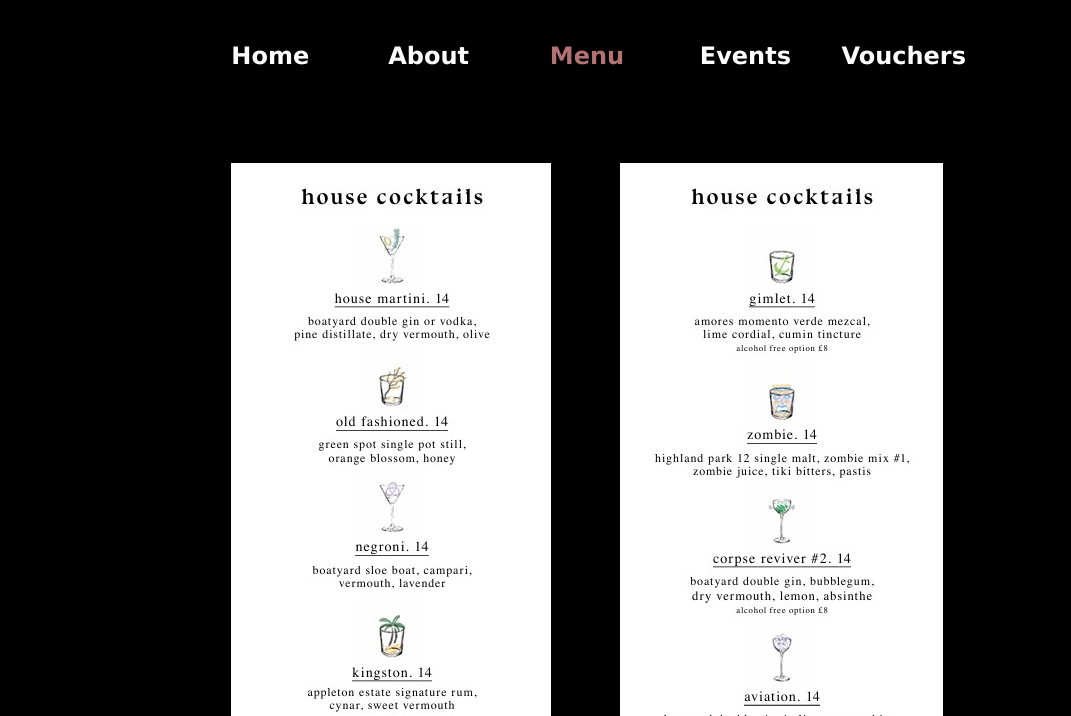
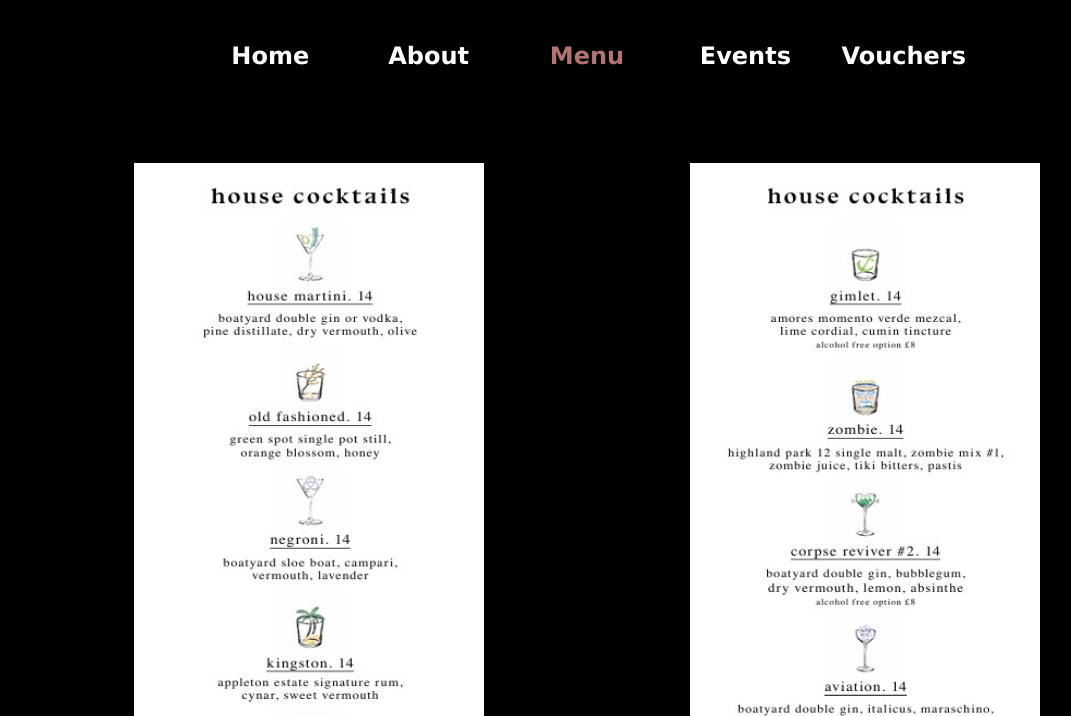
Before and after one commit to AngelsLegacy/RB-Website, a plain HTML site: page RB test webpage/RB Menu.html in a window 1280 px wide. Shown: the part 179-895 px from the top of the page, without its empty margins (53-1124 px from the left). Drawn offline with Linux system fonts and the light colour scheme.

Commit message:
Fixed alignment on Menu page to reflect both About and Events pages.

```diff
--- a/RB test webpage/RB Menu.css
+++ b/RB test webpage/RB Menu.css
@@ -8,7 +8,7 @@ body {
     background-color: black;
     text-align: center;
     margin: 0 auto;
-    width: 1000px;
+    width: 1200px;
 }
 
 .banner {
@@ -31,7 +31,9 @@ a:visited{
 }
 
 .menu img{
-    padding: 64px 32px 0;
+    height: 900px;
+    width: 350px;
+    padding: 64px 100px 64px;
 }
 
 #bar_name ul {
```
